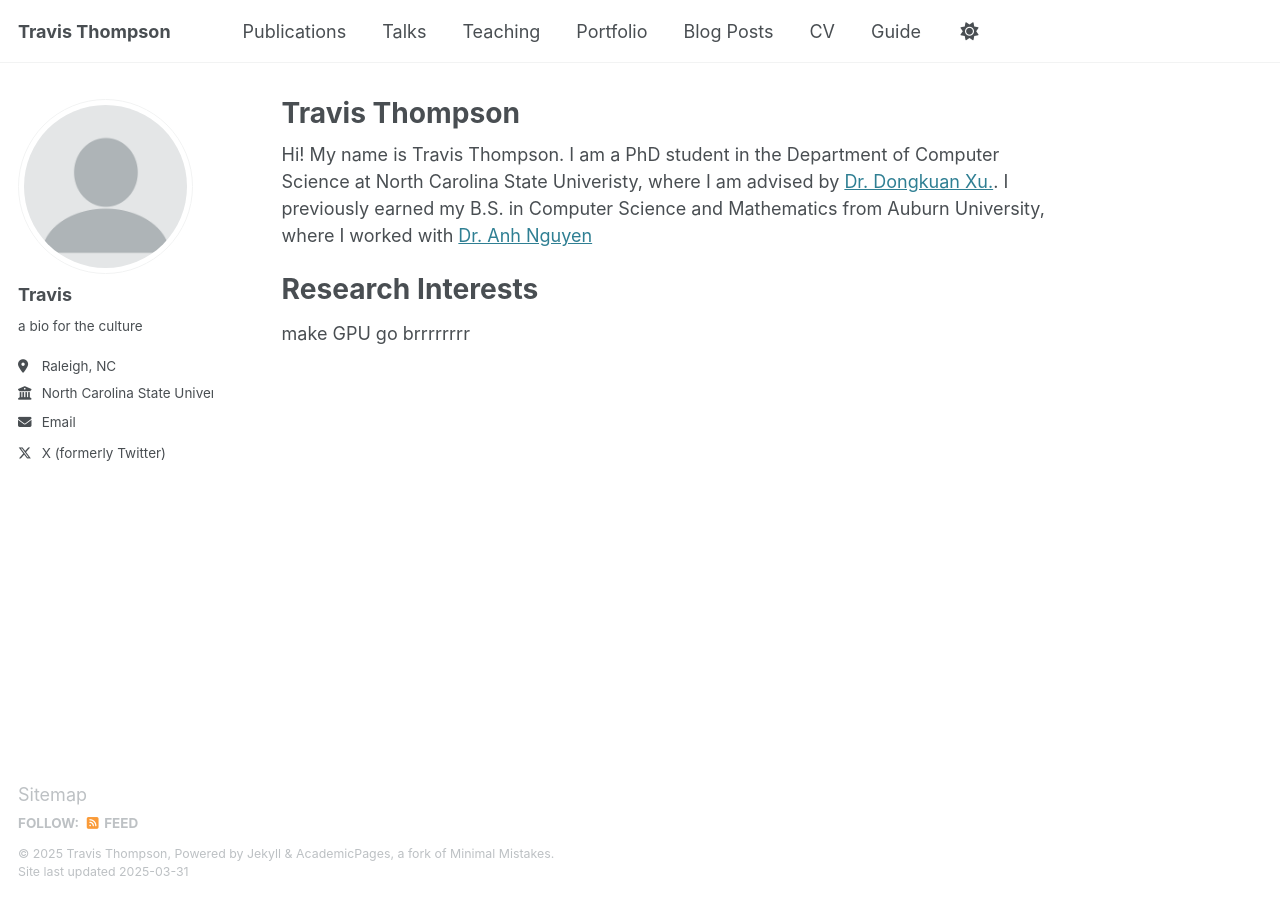
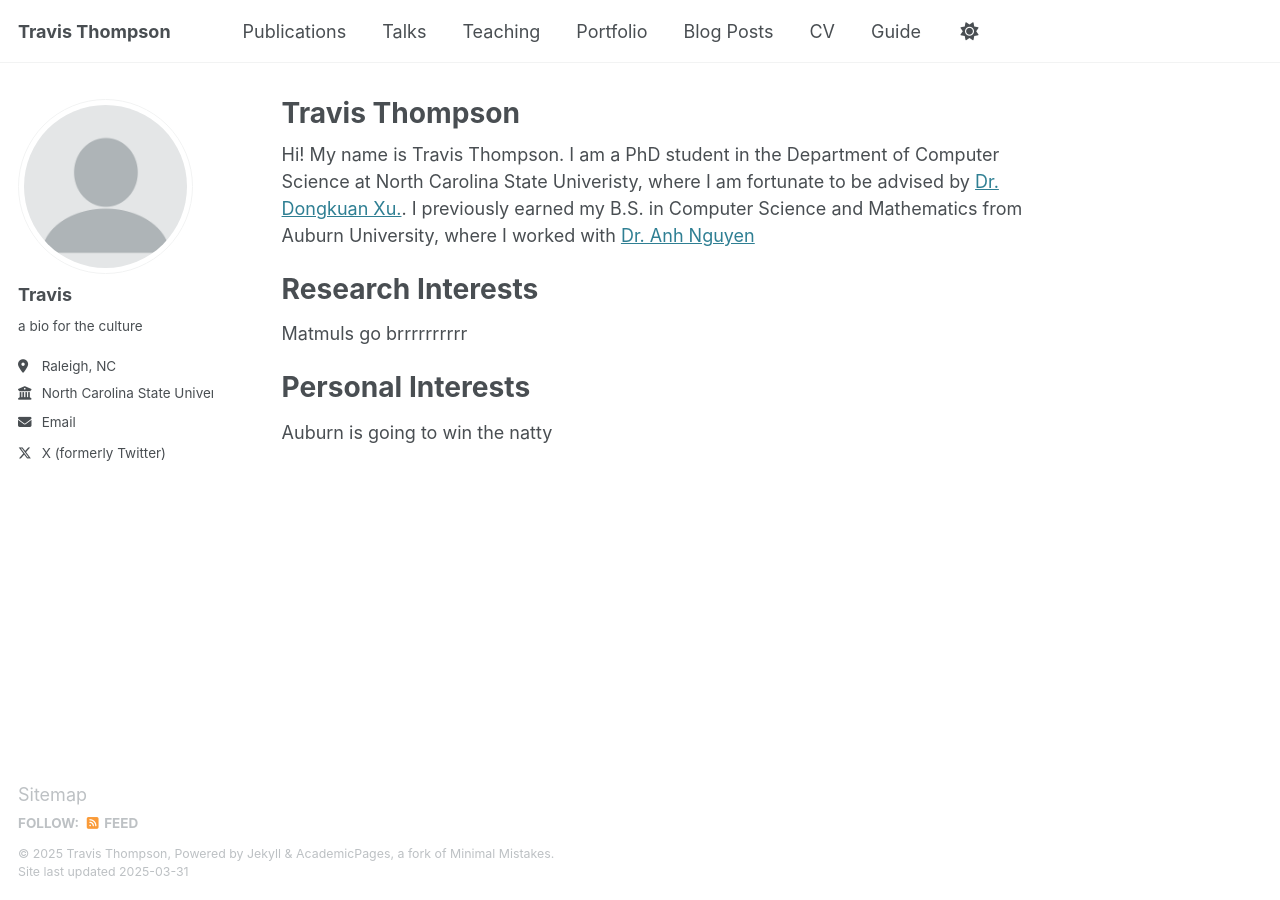
Before and after one commit to Travist14/TravisThompson, a Jekyll site: the page built from _pages/about.md, in a window 1280 px wide. Built offline with Jekyll 4.4.1, drawn with Linux system fonts in a browser that asks for light colours.

Commit message:
updated bio

```diff
--- a/_pages/about.md
+++ b/_pages/about.md
@@ -7,8 +7,12 @@ redirect_from:
   - /about.html
 ---
 
-Hi! My name is Travis Thompson. I am a PhD student in the Department of Computer Science at North Carolina State Univeristy, where I am advised by [Dr. Dongkuan Xu.](https://dongkuanx27.github.io/). I previously earned my B.S. in Computer Science and Mathematics from Auburn University, where I worked with [Dr. Anh Nguyen](https://anhnguyen.me/research/)
+Hi! My name is Travis Thompson. I am a PhD student in the Department of Computer Science at North Carolina State Univeristy, where I am fortunate to be advised by [Dr. Dongkuan Xu.](https://dongkuanx27.github.io/). I previously earned my B.S. in Computer Science and Mathematics from Auburn University, where I worked with [Dr. Anh Nguyen](https://anhnguyen.me/research/)
 
 Research Interests
 ======
-make GPU go brrrrrrrr
+Matmuls go brrrrrrrrrr
+
+Personal Interests
+======
+Auburn is going to win the natty
```
